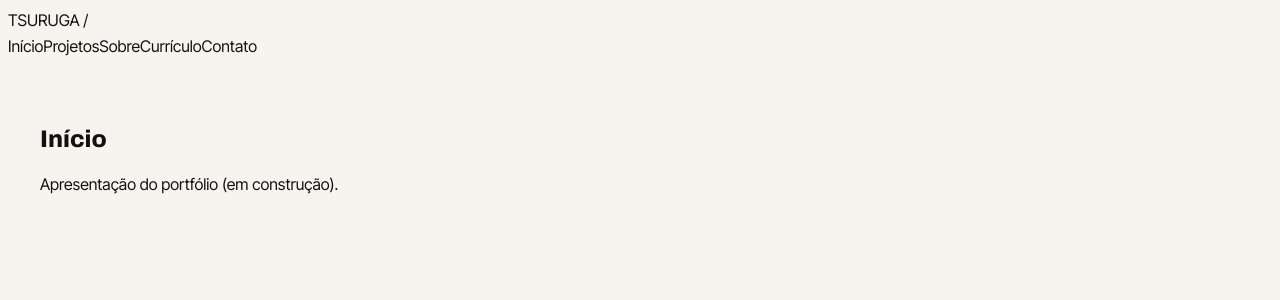
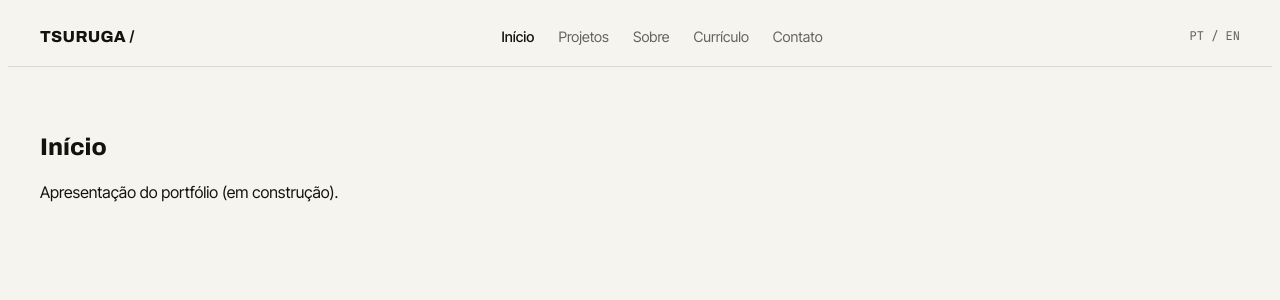
Before and after one commit to DanielTsuruga/danieltsuruga-portifolio, a React (Vite) app: page / in a window 1280 px wide. Shown: the top 300 px of the page. Built offline with nearby package versions, Linux system fonts and the light colour scheme.

Commit message:
style: adiciona css da header

```diff
--- a/src/components/Header.jsx
+++ b/src/components/Header.jsx
@@ -1,4 +1,5 @@
 import { NavLink } from 'react-router-dom'
+import styles from './Header.module.css'
 
 const navLinks = [
   { to: '/', label: 'Início' },
@@ -10,22 +11,33 @@ const navLinks = [
 
 function Header() {
   return (
-    <header>
-      {/* Logo: ao clicar, volta para o início */}
-      <NavLink to="/">TSURUGA /</NavLink>
+    <header className={styles.header}>
+      <div className={styles.inner}>
+        <NavLink to="/" className={styles.logo}>
+          TSURUGA /
+        </NavLink>
 
         {/* Menu de navegação */}
-      <nav>
+        <nav className={styles.nav}>
           {navLinks.map((link) => (
             <NavLink
               key={link.to}
               to={link.to}
               end={link.to === '/'}
+              className={({ isActive }) =>
+                isActive ? `${styles.link} ${styles.linkActive}` : styles.link
+              }
             >
               {link.label}
             </NavLink>
           ))}
         </nav>
+
+        {/* Área de ações (idioma/tema) */}
+        <div className={styles.actions}>
+          <span>PT / EN</span>
+        </div>
+      </div>
     </header>
   )
 }
--- /dev/null
+++ b/src/components/Header.module.css
@@ -0,0 +1,68 @@
+.header {
+  position: sticky;
+  top: 0;
+  z-index: 100;
+  background-color: var(--color-bg);
+  border-bottom: 1px solid var(--color-border);
+}
+
+.inner {
+  max-width: var(--max-width);
+  margin: 0 auto;
+  padding: var(--space-sm) var(--space-md);
+  display: flex;
+  align-items: center;
+  justify-content: space-between;
+  gap: var(--space-md);
+}
+
+.logo {
+  font-family: var(--font-heading);
+  font-weight: 800;
+  font-size: 1rem;
+  letter-spacing: 0.02em;
+  color: var(--color-text);
+}
+
+.nav {
+  display: flex;
+  gap: var(--space-md);
+}
+
+.link {
+  font-family: var(--font-body);
+  font-size: 0.9rem;
+  color: var(--color-text-muted);
+  transition: color 0.2s ease;
+}
+
+.link:hover {
+  color: var(--color-text);
+}
+
+.linkActive {
+  color: var(--color-text);
+  font-weight: 500;
+}
+
+.actions {
+  display: flex;
+  align-items: center;
+  gap: var(--space-sm);
+  color: var(--color-text-muted);
+  font-family: var(--font-mono);
+  font-size: 0.75rem;
+}
+
+@media (max-width: 640px) {
+  .inner {
+    flex-direction: column;
+    align-items: flex-start;
+    gap: var(--space-sm);
+  }
+
+  .nav {
+    flex-wrap: wrap;
+    gap: var(--space-sm);
+  }
+}
--- a/src/index.css
+++ b/src/index.css
@@ -107,6 +107,6 @@ img {
 
 main {
   max-width: var(--max-width);
-  margin: 0 auto;          /* centraliza horizontalmente */
+  margin: 0 auto;
   padding: var(--space-lg) var(--space-md);
 }
```
Lines whose indentation alone changed are shown as unchanged.
